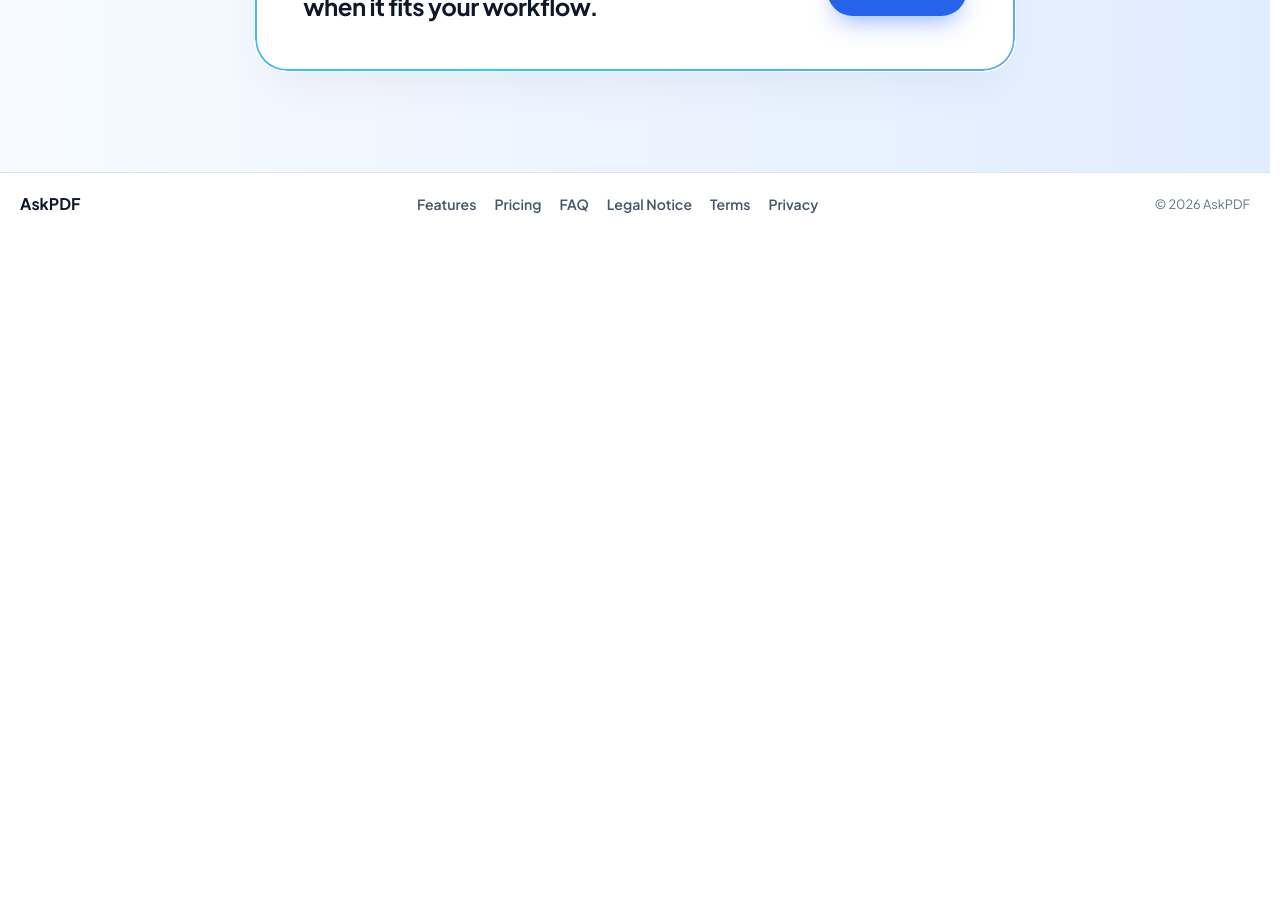
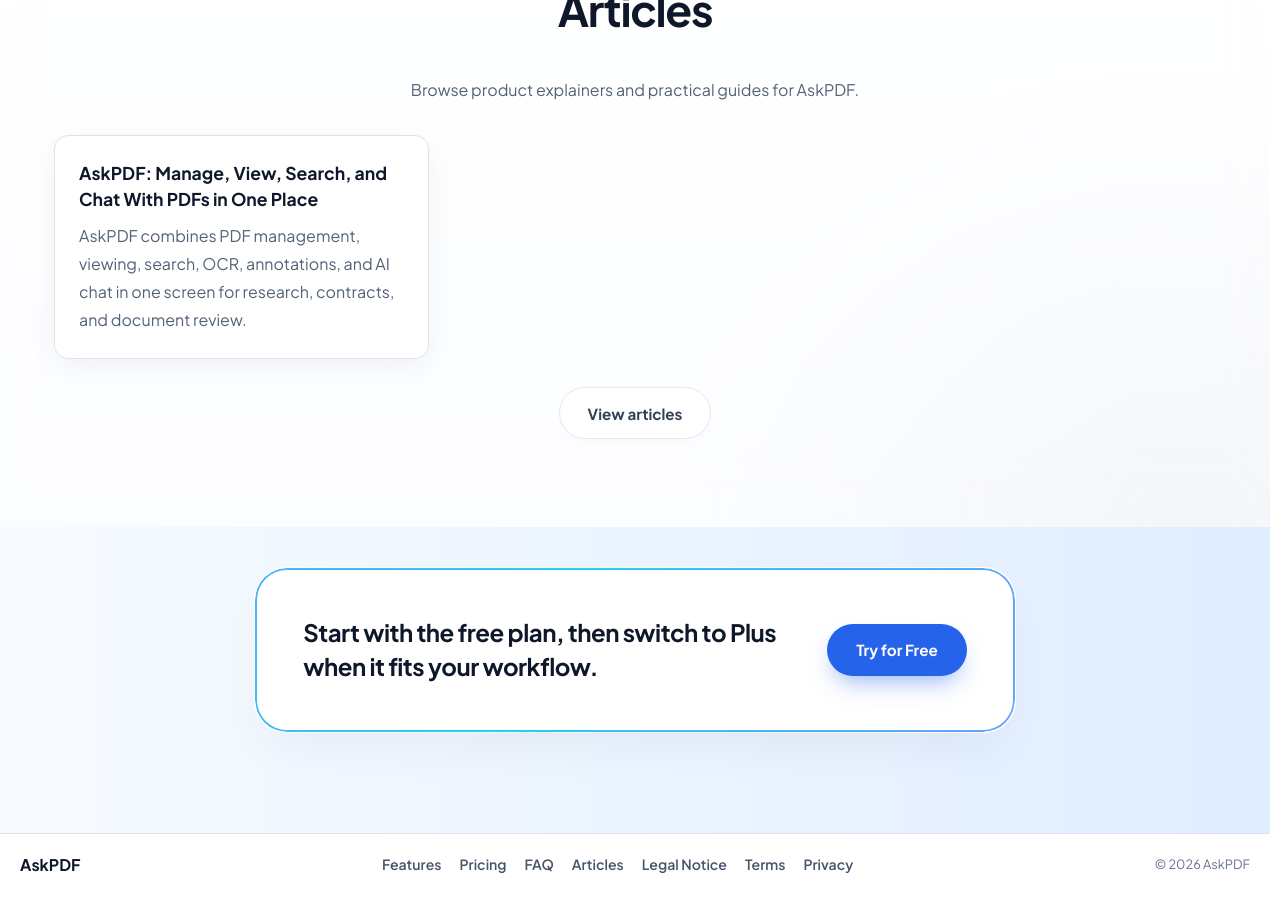
Before and after one commit to mugitak0523-svg/ask-pdf, a Next.js app in the folder apps/web/: page /en in a window 1280 px wide. Shown: the part 6020-6931 px from the top of the page. Before the commit the page ends 6282 px from the top, so only its background shows below. Built offline with nearby package versions, Linux system fonts and the light colour scheme; no server answers.

Commit message:
Refine LP article section layout

```diff
--- a/apps/web/src/app/[locale]/(marketing)/lp-general-page.tsx
+++ b/apps/web/src/app/[locale]/(marketing)/lp-general-page.tsx
@@ -1,5 +1,6 @@
 import type { Metadata } from "next";
 
+import { getArticleSummaries } from "@/content/articles";
 import { getLpGeneralContent } from "@/content/lp/general";
 import { Link } from "@/i18n/navigation";
 import { routing } from "@/i18n/routing";
@@ -140,6 +141,61 @@
   de: "Deutsch",
   ko: "한국어",
   zh: "中文",
+};
+
+const articleSectionCopy: Record<
+  string,
+  { kicker: string; title: string; body: string; cta: string; footerLink: string }
+> = {
+  ja: {
+    kicker: "Articles",
+    title: "記事一覧",
+    body: "AskPDF の使い方や機能紹介を記事でまとめています。",
+    cta: "記事一覧を見る",
+    footerLink: "記事一覧",
+  },
+  en: {
+    kicker: "Articles",
+    title: "Articles",
+    body: "Browse product explainers and practical guides for AskPDF.",
+    cta: "View articles",
+    footerLink: "Articles",
+  },
+  es: {
+    kicker: "Articles",
+    title: "Artículos",
+    body: "Consulta artículos sobre funciones y uso práctico de AskPDF.",
+    cta: "Ver artículos",
+    footerLink: "Artículos",
+  },
+  fr: {
+    kicker: "Articles",
+    title: "Articles",
+    body: "Consultez des articles sur les fonctionnalités et les usages d'AskPDF.",
+    cta: "Voir les articles",
+    footerLink: "Articles",
+  },
+  de: {
+    kicker: "Articles",
+    title: "Artikel",
+    body: "Lesen Sie Funktionsübersichten und praktische Anleitungen zu AskPDF.",
+    cta: "Artikel ansehen",
+    footerLink: "Artikel",
+  },
+  ko: {
+    kicker: "Articles",
+    title: "아티클",
+    body: "AskPDF 기능 소개와 실전 사용법을 아티클로 볼 수 있습니다.",
+    cta: "아티클 보기",
+    footerLink: "아티클",
+  },
+  zh: {
+    kicker: "Articles",
+    title: "文章",
+    body: "查看 AskPDF 的功能介绍与实际使用文章。",
+    cta: "查看文章",
+    footerLink: "文章",
+  },
 };
 
 const painIcons = [
@@ -309,6 +365,8 @@
     : routing.defaultLocale;
   const canonicalUrl = `${siteUrl}/${locale}`;
   const content = getLpGeneralContent(locale);
+  const articleCopy = articleSectionCopy[locale] ?? articleSectionCopy.en;
+  const articles = getArticleSummaries(locale).slice(0, 3);
   const faqPageLd = {
     "@context": "https://schema.org",
     "@type": "FAQPage",
@@ -681,6 +739,36 @@
         </div>
       </section>
 
+      {articles.length ? (
+        <section className={`${styles.section} ${styles.sectionWhite}`}>
+          <div className={`${styles.sectionInner} ${styles.sectionInnerBare}`}>
+            <p className={`${styles.sectionKicker} ${styles.sectionHeadingCenter}`}>{articleCopy.kicker}</p>
+            <h2 className={`${styles.sectionTitle} ${styles.sectionHeadingCenter}`}>{articleCopy.title}</h2>
+            <p className={styles.articleSectionBody}>{articleCopy.body}</p>
+            <div className={styles.lpArticleGrid}>
+              {articles.map((article) => (
+                <Link
+                  key={`${article.slug}-${article.locale}`}
+                  href={`/articles/${article.slug}`}
+                  locale={locale}
+                  className={styles.lpArticleCard}
+                >
+                  <div>
+                    <h3 className={styles.lpArticleTitle}>{article.meta.title}</h3>
+                    <p className={styles.lpArticleDescription}>{article.meta.description}</p>
+                  </div>
+                </Link>
+              ))}
+            </div>
+            <div className={styles.lpArticleActions}>
+              <Link href="/articles" locale={locale} className={`${styles.ctaButton} ${styles.ctaButtonGhost}`}>
+                {articleCopy.cta}
+              </Link>
+            </div>
+          </div>
+        </section>
+      ) : null}
+
       <section className={styles.footerCta}>
         <div className={`${styles.sectionInner} ${styles.footerPanel}`}>
           <p className={styles.footerNote}>{content.footer.note}</p>
@@ -705,6 +793,9 @@
             <a href="#faq" className={styles.siteFooterLink}>
               {content.footer.links.faq}
             </a>
+            <Link href="/articles" locale={locale} className={styles.siteFooterLink}>
+              {articleCopy.footerLink}
+            </Link>
             <Link href="/tokushoho" locale="ja" className={styles.siteFooterLink}>
               {content.footer.links.legal}
             </Link>
--- a/apps/web/src/app/[locale]/(marketing)/lp/general/page.module.css
+++ b/apps/web/src/app/[locale]/(marketing)/lp/general/page.module.css
@@ -793,6 +793,59 @@
   color: #475569;
 }
 
+.articleSectionBody {
+  max-width: 720px;
+  margin: 14px auto 0;
+  text-align: center;
+  color: #536276;
+  line-height: 1.8;
+}
+
+.lpArticleGrid {
+  margin-top: 30px;
+  display: grid;
+  grid-template-columns: repeat(3, minmax(0, 1fr));
+  gap: 18px;
+}
+
+.lpArticleCard {
+  display: grid;
+  min-height: 220px;
+  padding: 24px;
+  border: 1px solid #dbe4ee;
+  border-radius: 14px;
+  background: #ffffff;
+  text-decoration: none;
+  box-shadow: 0 10px 30px rgba(15, 23, 42, 0.05);
+  transition: transform 0.2s ease, box-shadow 0.2s ease, border-color 0.2s ease;
+}
+
+.lpArticleCard:hover {
+  transform: translateY(-2px);
+  border-color: #bfd5eb;
+  box-shadow: 0 14px 32px rgba(15, 23, 42, 0.08);
+}
+
+.lpArticleTitle {
+  margin: 0;
+  color: #0f172a;
+  font-size: 1.1rem;
+  line-height: 1.5;
+  font-weight: 800;
+}
+
+.lpArticleDescription {
+  margin: 10px 0 0;
+  color: #536276;
+  line-height: 1.75;
+}
+
+.lpArticleActions {
+  margin-top: 28px;
+  display: flex;
+  justify-content: center;
+}
+
 .stepCard {
   background: linear-gradient(160deg, #fffaf0 0%, #fff1cc 100%);
   border: 1px solid #fcd34d;
@@ -1196,6 +1249,10 @@
     grid-column: span 6;
   }
 
+  .lpArticleGrid {
+    grid-template-columns: 1fr;
+  }
+
   .solutionSplit {
     grid-template-columns: 1fr;
   }
```
